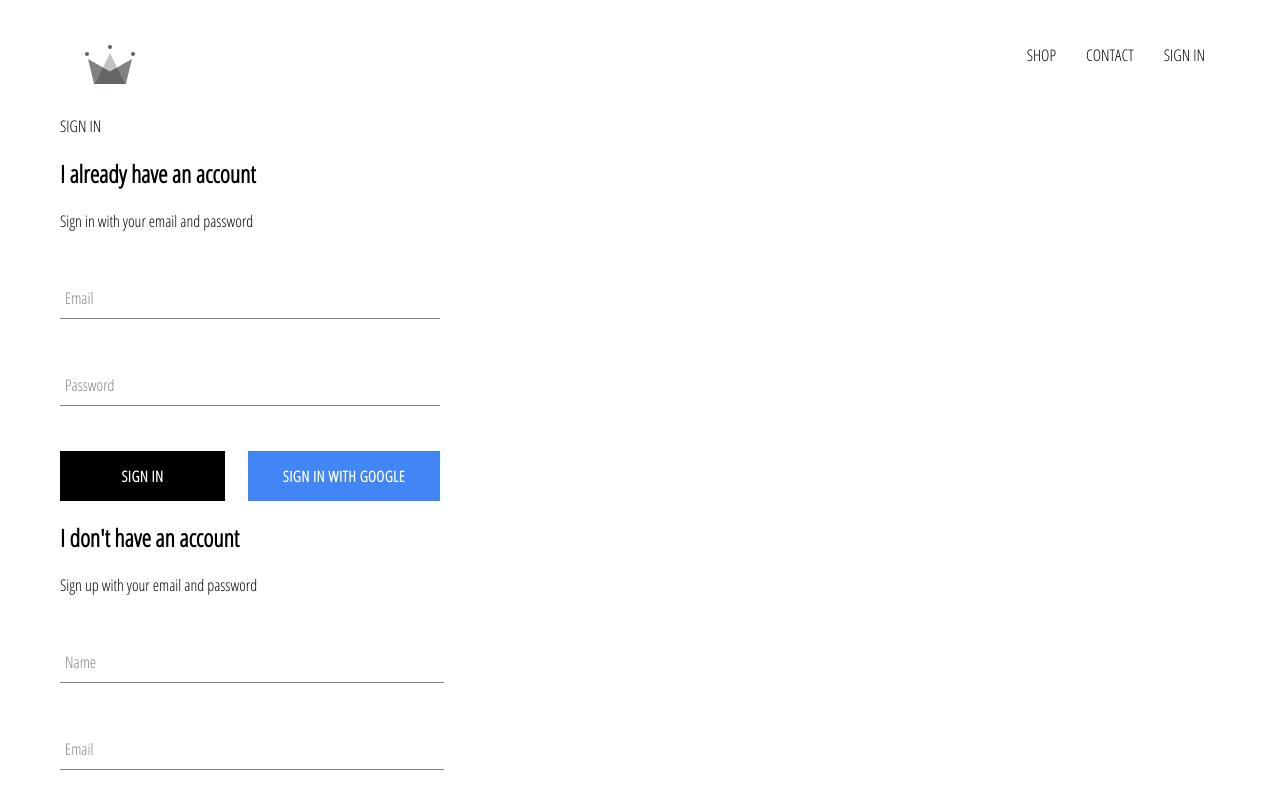
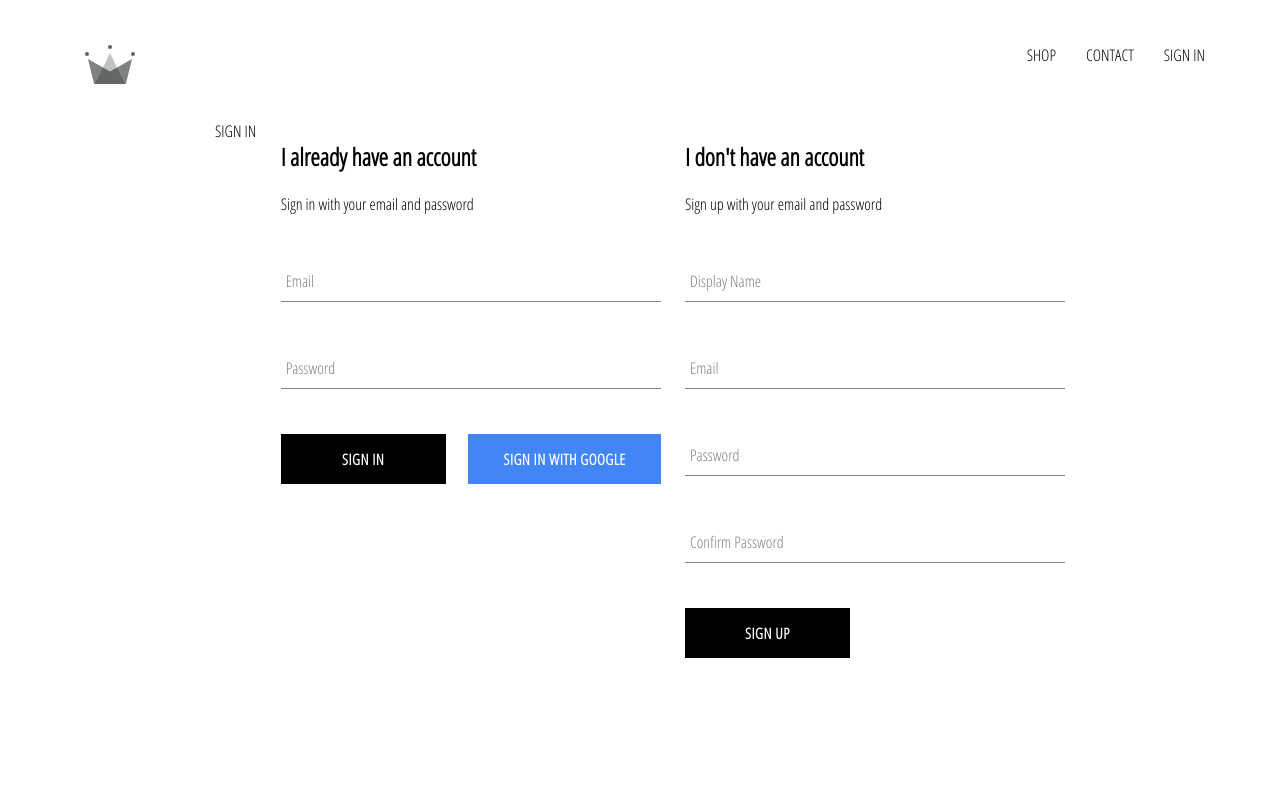
Before and after one commit to franznean14/e-commerce-crwn-clothing, a React (Create React App) app: page /signin in a window 1280 px wide. Shown: the top 800 px of the page. Built offline with nearby package versions, Linux system fonts and the light colour scheme; no server answers.

Commit message:
implemented firebase utils, included ability to store authenticated users into firestore database

```diff
--- a/src/App.js
+++ b/src/App.js
@@ -8,7 +8,7 @@
 import ShopPage from './pages/shop/shop.component';
 import SignInAndSignUp from './pages/sign-in-and-sign-up/sign-in-and-sign-up.component'
 import Header from './components/header/header.component';
-import { auth } from './firebase/firebase.utils';
+import { auth, createUserProfileDocument } from './firebase/firebase.utils';
 
 class App extends React.Component {
   constructor(props) {
@@ -22,11 +22,21 @@
   unsubscribeFromAuth = null;
 
   componentDidMount(){
-    this.unsubscribeFromAuth = auth.onAuthStateChanged(user=> {
-      this.setState({
-        currentUser: user
-      })
-      console.log(user);
+    this.unsubscribeFromAuth = auth.onAuthStateChanged( async userAuth => {
+      if(userAuth){
+        const userRef = await createUserProfileDocument(userAuth);
+        userRef.onSnapshot(snapShot => {
+          this.setState({
+            currentUser: {
+              id: snapShot.id,
+            ...snapShot.data()
+            }
+          })
+        })
+
+      }
+      this.setState({currentUser: userAuth})
+
     })
   }
 
--- a/src/components/sign-up/sign-up.component.jsx
+++ b/src/components/sign-up/sign-up.component.jsx
@@ -1,15 +1,17 @@
-import React, { Component } from 'react'
+import React from 'react'
 
 import './sign-up.styles.scss'
 
 import FormInput from '../form-input/form-input.component';
+import CustomButton from '../custom-button/custom-button.component';
+import { auth, createUserProfileDocument } from '../../firebase/firebase.utils';
 
-export class SignIn extends Component {
+export class SignUp extends React.Component {
     constructor(props) {
         super(props)
 
         this.state = {
-            name: '',
+            displayName: '',
             email: '',
             password: '',
             confirmPassword: ''
@@ -19,12 +21,28 @@
         this.handleChange = this.handleChange.bind(this);
     }
 
-    handleSubmit(e){
-        e.preventDefault();
+    handleSubmit = async event =>{
+        event.preventDefault();
+
+        const {displayName, email, password, confirmPassword} = this.state;
+
+        if(password !== confirmPassword){
+            alert("Password don't match")
+            return
+        }
+
+        try {
+            const { user } = await auth.createUserWithEmailAndPassword(email, password)
+            await createUserProfileDocument(user, {displayName})
             this.setState({
+                name: '',
                 email: '',
-            password: ''
+                password: '',
+                confirmPassword: ''
             })
+        } catch (error) {
+            console.log(error)
+        }
     }
 
     handleChange(event){
@@ -35,49 +53,49 @@
     }
 
     render() {
+        const {displayName, email, password, confirmPassword} = this.state;
         return (
             <div className="sign-up">
                 <h2>I don't have an account</h2>
                 <span>Sign up with your email and password</span>
-
-                <form onSubmit={this.handleSubmit}>
+                <form className='sign-up-form' onSubmit={this.handleSubmit}>
                     <FormInput
-                        name="name"
                         type='text'
-                        label='Name'
-                        value={this.state.email}
+                        name='displayName'
+                        value={displayName}
+                        label='Display Name'
+                        handleChange={this.handleChange}
                         required
-                        handleChange={this.handleChange}
                     />
                     <FormInput
-                        name="email"
-                        type='email'
+                        type='text'
+                        name='email'
+                        value={email}
                         label='Email'
-                        value={this.state.email}
+                        handleChange={this.handleChange}
                         required
-                        handleChange={this.handleChange}
                     />
                     <FormInput
-                        name="password"
                         type='password'
+                        name='password'
+                        value={password}
                         label='Password'
-                        value={this.state.password}
+                        handleChange={this.handleChange}
                         required
-                        handleChange={this.handleChange}
                     />
                     <FormInput
-                        name="confirm password"
                         type='password'
+                        name='confirmPassword'
+                        value={confirmPassword}
                         label='Confirm Password'
-                        value={this.state.password}
+                        handleChange={this.handleChange}
                         required
-                        handleChange={this.handleChange}
                     />
-                    <input type='submit' value='Submit Form' />
+                    <CustomButton type='submit'>SIGN UP</CustomButton>
                 </form>
             </div>
         )
     }
 }
 
-export default SignIn
+export default SignUp;
--- a/src/components/sign-up/sign-up.styles.scss
+++ b/src/components/sign-up/sign-up.styles.scss
@@ -1,3 +1,9 @@
-.sign-up{
-    width: 30vw;
-}
+.sign-up {
+    display: flex;
+    flex-direction: column;
+    width: 380px;
+
+    .title {
+      margin: 10px 0;
+    }
+  }
--- a/src/firebase/firebase.utils.js
+++ b/src/firebase/firebase.utils.js
@@ -13,6 +13,30 @@
     measurementId: "G-RZ5FET386V"
   }
 
+  export const createUserProfileDocument = async (userAuth, additionalData) => {
+    if(!userAuth) return;
+
+    const userRef = firestore.doc(`users/${userAuth.uid}`);
+
+    const snapShot = await userRef.get();
+
+    if(!snapShot.exists) {
+      const { displayName, email, createdAt = new Date()} = userAuth
+
+      try {
+        await userRef.set({
+          displayName,
+          email,
+          createdAt,
+          ...additionalData
+        })
+      } catch (error) {
+        console.log('error creating user', error.message)
+      }
+    }
+    return userRef;
+  }
+
   firebase.initializeApp(config);
 
   export const auth = firebase.auth();
--- a/src/pages/sign-in-and-sign-up/sign-in-and-sign-up.component.jsx
+++ b/src/pages/sign-in-and-sign-up/sign-in-and-sign-up.component.jsx
@@ -1,12 +1,15 @@
 import React from 'react'
+import './sign-in-and-sign-up.styles.scss'
 
 import SignIn from '../../components/sign-in/sign-in.component'
 import SignUp from '../../components/sign-up/sign-up.component'
+
 const SingInAndSignUp = () => {
     return (
-        <div>
+        <div className='sign-in-and-sign-up'>
             SIGN IN
-            <SignIn /><SignUp />
+            <SignIn />
+            <SignUp />
         </div>
     )
 }
--- a/src/pages/sign-in-and-sign-up/sign-in-and-sign-up.styles.scss
+++ b/src/pages/sign-in-and-sign-up/sign-in-and-sign-up.styles.scss
@@ -0,0 +1,6 @@
+.sign-in-and-sign-up {
+    width: 850px;
+    display: flex;
+    justify-content: space-between;
+    margin: 30px auto;
+}
```
Lines whose indentation alone changed are shown as unchanged.
